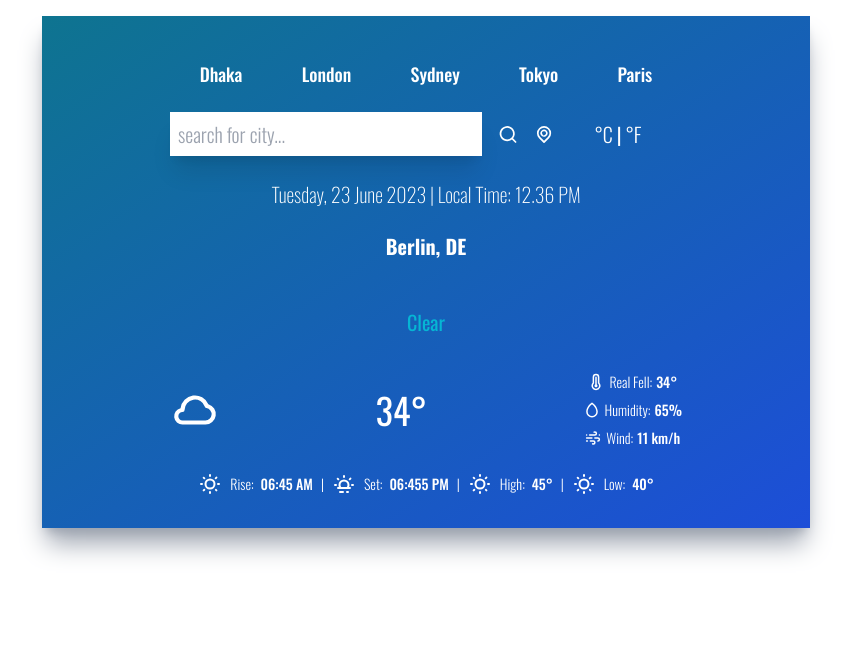
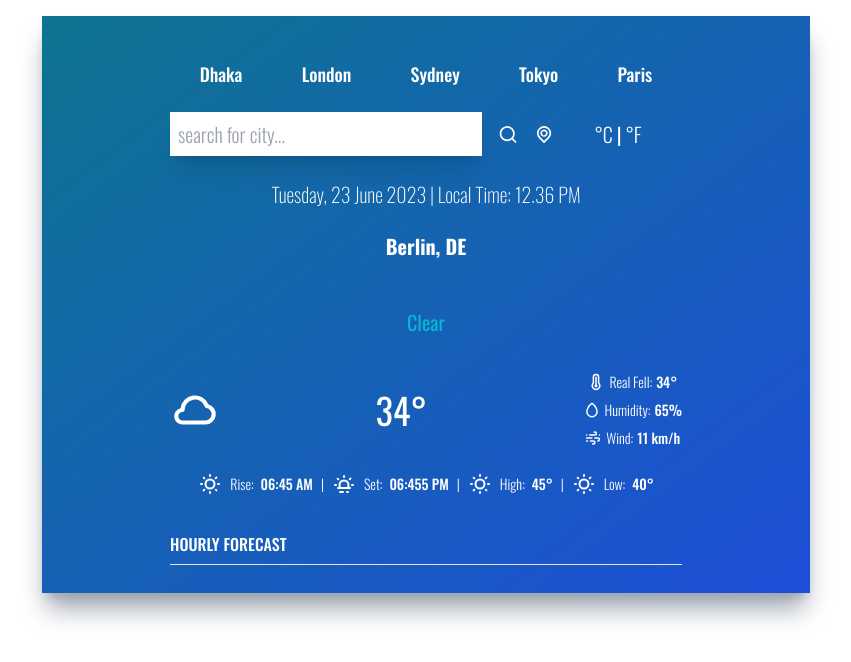
Before and after one commit to rafidmahin20/weatherforecast, a React (Create React App) app in the folder react-weather-app/: page / in a window 1280 px wide. Shown: the top 662 px of the page, without its empty margins (214-1065 px from the left). Built offline with nearby package versions, Linux system fonts and the light colour scheme.

Commit message:
creating new component forecast

```diff
--- a/react-weather-app/src/App.js
+++ b/react-weather-app/src/App.js
@@ -4,6 +4,7 @@ import TopButtons from './Components/TopButtons';
 import Search from './Components/Search';
 import TimeAndLocation from './Components/TimeAndLocation';
 import TemperatureAndDetails from './Components/TemperatureAndDetails';
+import Forecast from './Components/Forecast';
 
 function App() {
   return (
@@ -13,6 +14,8 @@ function App() {
 
       <TimeAndLocation/>
       <TemperatureAndDetails/>
+
+      <Forecast/>
     </div>
   );
 }
--- /dev/null
+++ b/react-weather-app/src/Components/Forecast.js
@@ -0,0 +1,14 @@
+import React from 'react'
+
+function Forecast() {
+  return (
+    <div>
+        <div className="flex items-center justify-start mt-6">
+            <p className="text-white font-medium uppercase">hourly forecast</p>
+        </div>
+        <hr className="my-2"/>
+    </div>
+  )
+}
+
+export default Forecast
```
